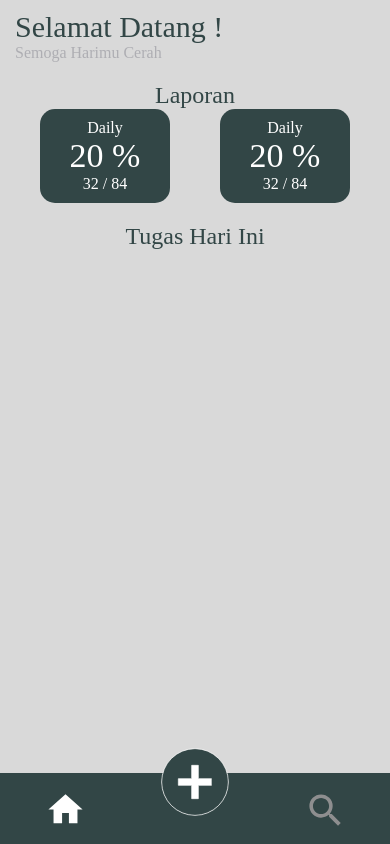
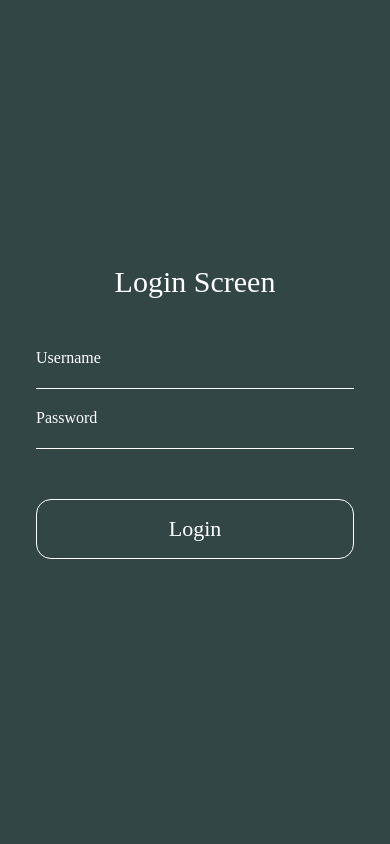
Before and after one commit to dafidafi25/my_todo_app, a React Native app: screen /Login in a window 390 px wide. Built offline with nearby package versions, Linux system fonts and the light colour scheme.

Commit message:
Authentication

```diff
--- a/App.tsx
+++ b/App.tsx
@@ -22,20 +22,33 @@ import AddScreen from '@Screen/AddScreen';
 import RootStackParamList from '@routers/router';
 import { Provider } from 'react-redux';
 import { store } from '@stores/Store';
+import { createNativeStackNavigator } from '@react-navigation/native-stack';
+import Login from '@Screen/Login';
 
 const Tab = createBottomTabNavigator<RootStackParamList>();
+const Stack = createNativeStackNavigator<RootStackParamList>();
 
 const App = () => {
   return (
     <Provider store={store}>
-      <TabNavigation />
+      <ScreenNavigation />
     </Provider>
+  );
+};
+
+const ScreenNavigation = () => {
+  return (
+    <NavigationContainer>
+      <Stack.Navigator screenOptions={{ headerShown: false }}>
+        <Stack.Screen name="Home" component={TabNavigation} />
+        <Stack.Screen name="Login" component={Login} />
+      </Stack.Navigator>
+    </NavigationContainer>
   );
 };
 
 const TabNavigation = () => {
   return (
-    <NavigationContainer>
     <Tab.Navigator
       screenOptions={{
         headerShown: false,
@@ -84,7 +97,6 @@ const TabNavigation = () => {
         }}
       />
     </Tab.Navigator>
-    </NavigationContainer>
   );
 };
 
--- a/package.json
+++ b/package.json
@@ -14,6 +14,7 @@
     "@react-navigation/native": "^6.0.11",
     "@react-navigation/native-stack": "^6.7.0",
     "@reduxjs/toolkit": "^1.8.3",
+    "axios": "^0.27.2",
     "react": "18.0.0",
     "react-hook-form": "^7.34.0",
     "react-native": "0.69.3",
--- /dev/null
+++ b/src/Screen/Login.tsx
@@ -0,0 +1,82 @@
+import Button from '@components/atom/Button';
+import Spacer from '@components/atom/Spacer';
+import TrainingTextInput from '@components/molecule/TrainingTextInput';
+import { useNavigation } from '@react-navigation/native';
+import { NativeStackNavigationProp } from '@react-navigation/native-stack/lib/typescript/src/types';
+import RootStackParamList from '@routers/router';
+import text from '@styles/text';
+import colors from '@themes/Colors';
+import axios from 'axios';
+import React, { useState } from 'react';
+import { View, StyleSheet, Text } from 'react-native';
+
+interface ILoginProps {}
+
+// {
+//     "email": "eve.holt@reqres.in",
+//     "password": "cityslicka"
+// }
+
+const Login: React.FC<ILoginProps> = () => {
+  const navigation =
+    useNavigation<NativeStackNavigationProp<RootStackParamList>>();
+
+  const [username, setUsername] = useState<string>();
+  const [password, setPassword] = useState<string>();
+
+  const AuthCheck = async () => {
+    const baseUrl = 'https://reqres.in';
+    try {
+      await axios.post(`${baseUrl}/api/login`, {
+        email: username,
+        password: password,
+      });
+
+      navigation.navigate('Home');
+    } catch (err) {
+      console.log(err);
+    }
+  };
+
+  return (
+    <View style={styles.container}>
+      <Text style={[text.header, styles.text]}>Login Screen</Text>
+      <Spacer spacing={50} />
+      <TrainingTextInput
+        label="Username"
+        fullwidth
+        value={username}
+        onChangeText={(newText) => setUsername(newText)}
+      />
+      <Spacer />
+      <TrainingTextInput
+        label="Password"
+        fullwidth
+        type="password"
+        value={password}
+        onChangeText={(newText) => setPassword(newText)}
+      />
+      <Spacer spacing={50} />
+      <Button
+        text="Login"
+        fullwidth
+        variant="secondary"
+        rounded={false}
+        onPress={AuthCheck}
+      />
+    </View>
+  );
+};
+
+const styles = StyleSheet.create({
+  container: {
+    flex: 1,
+    justifyContent: 'center',
+    alignItems: 'center',
+    backgroundColor: colors.primary,
+    paddingHorizontal: 36,
+  },
+  text: { color: colors.white },
+});
+
+export default Login;
--- a/src/components/atom/Button.tsx
+++ b/src/components/atom/Button.tsx
@@ -4,7 +4,7 @@ import React from 'react';
 import { View, StyleSheet, Text, Pressable } from 'react-native';
 import Spacer from './Spacer';
 
-type btnVariant = 'primary';
+type btnVariant = 'primary' | 'secondary';
 
 type optionVariant = 'active' | 'inActive';
 
@@ -13,6 +13,7 @@ interface IButtonProps {
   text?: string;
   fullwidth?: boolean;
   onPress?: () => void;
+  rounded?: boolean;
 }
 
 const Button: React.FC<IButtonProps> = ({
@@ -20,15 +21,20 @@ const Button: React.FC<IButtonProps> = ({
   text = 'button',
   fullwidth = false,
   onPress,
+  rounded = true,
 }) => {
+  const borderRadius = rounded ? container.rounded : container.normal;
+
+  const width = fullwidth ? container.fullwidth : container.normal;
+
   let containerStyle = [
-    container.rounded,
     button[variant],
     fullwidth ? container.fullwidth : container.width,
+    borderRadius,
   ];
 
   return (
-    <View>
+    <View style={width}>
       <Pressable onPress={() => onPress && onPress()}>
         <View style={containerStyle}>
           <Text style={buttonText[variant]}>{text}</Text>
@@ -43,6 +49,12 @@ const button = StyleSheet.create({
   primary: {
     backgroundColor: colors.primary,
     height: 60,
+  },
+  secondary: {
+    backgroundColor: colors.primary,
+    height: 60,
+    borderWidth: 1,
+    borderColor: colors.white,
   },
   active: {
     backgroundColor: colors.primary,
@@ -60,12 +72,23 @@ const container = StyleSheet.create({
     alignItems: 'center',
     justifyContent: 'center',
   },
+  normal: {
+    borderRadius: 15,
+    alignItems: 'center',
+    justifyContent: 'center',
+  },
   fullwidth: { width: '100%' },
   width: { width: 90 },
 });
 
 const buttonText = StyleSheet.create({
   primary: {
+    color: colors.white,
+    fontFamily: family.poppinsSemiBold,
+    fontSize: size.font22,
+    lineHeight: 28,
+  },
+  secondary: {
     color: colors.white,
     fontFamily: family.poppinsSemiBold,
     fontSize: size.font22,
--- a/src/components/molecule/TrainingTextInput.tsx
+++ b/src/components/molecule/TrainingTextInput.tsx
@@ -9,6 +9,8 @@ interface ITrainingTextInputProps {
   onBlur?: () => void;
   onChangeText?: (newText: string) => void;
   value?: string;
+  fullwidth?: boolean;
+  type?: 'text' | 'password';
 }
 
 const TrainingTextInput: React.FC<ITrainingTextInputProps> = ({
@@ -16,9 +18,13 @@ const TrainingTextInput: React.FC<ITrainingTextInputProps> = ({
   onBlur,
   onChangeText,
   value,
+  fullwidth = false,
+  type = 'text',
 }) => {
+  const widthVariant = fullwidth ? styles.fullwidth : {};
+
   return (
-    <View style={styles.container}>
+    <View style={[styles.container, widthVariant]}>
       <Text style={text.labelInputWhite}>{label}</Text>
       <Spacer spacing={5} />
       <TextInput
@@ -27,6 +33,7 @@ const TrainingTextInput: React.FC<ITrainingTextInputProps> = ({
         style={[styles.input, text.textInputWhite]}
         textAlign="left"
         value={value}
+        secureTextEntry={type === 'password'}
       />
     </View>
   );
@@ -39,6 +46,7 @@ const styles = StyleSheet.create({
     borderColor: colors.white,
     padding: 0,
   },
+  fullwidth: { width: '100%' },
 });
 
 export default TrainingTextInput;
--- a/src/routers/router.ts
+++ b/src/routers/router.ts
@@ -2,6 +2,8 @@ type RootStackParamList = {
   Dashboard: undefined;
   AddScreen: undefined;
   SearchScreen: undefined;
+  Home: undefined;
+  Login: undefined;
 };
 
 export default RootStackParamList;
```
Also changed, not shown: 1 other file (tests, documents, lock files or other folders). Lines whose indentation alone changed are shown as unchanged.
